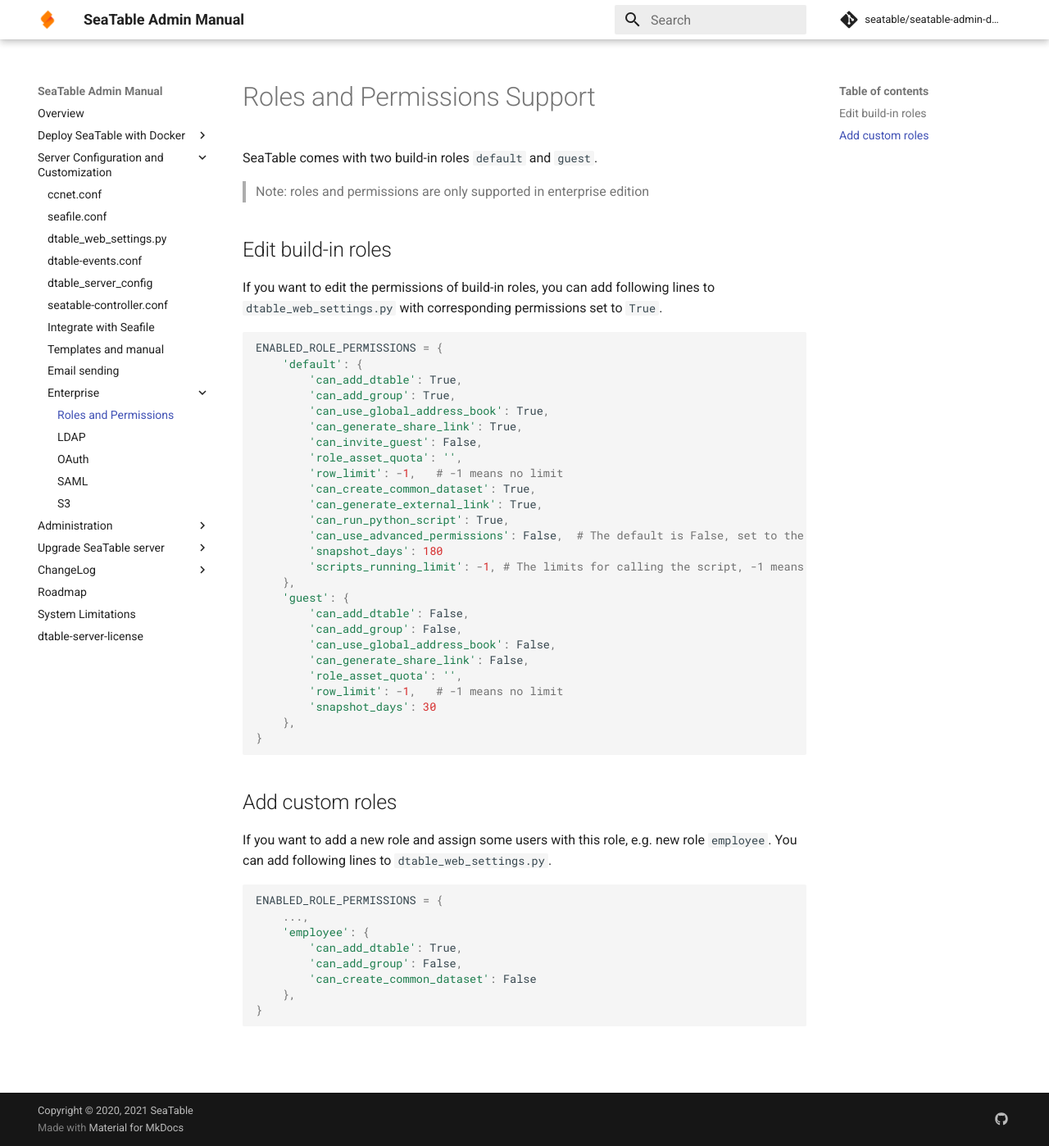
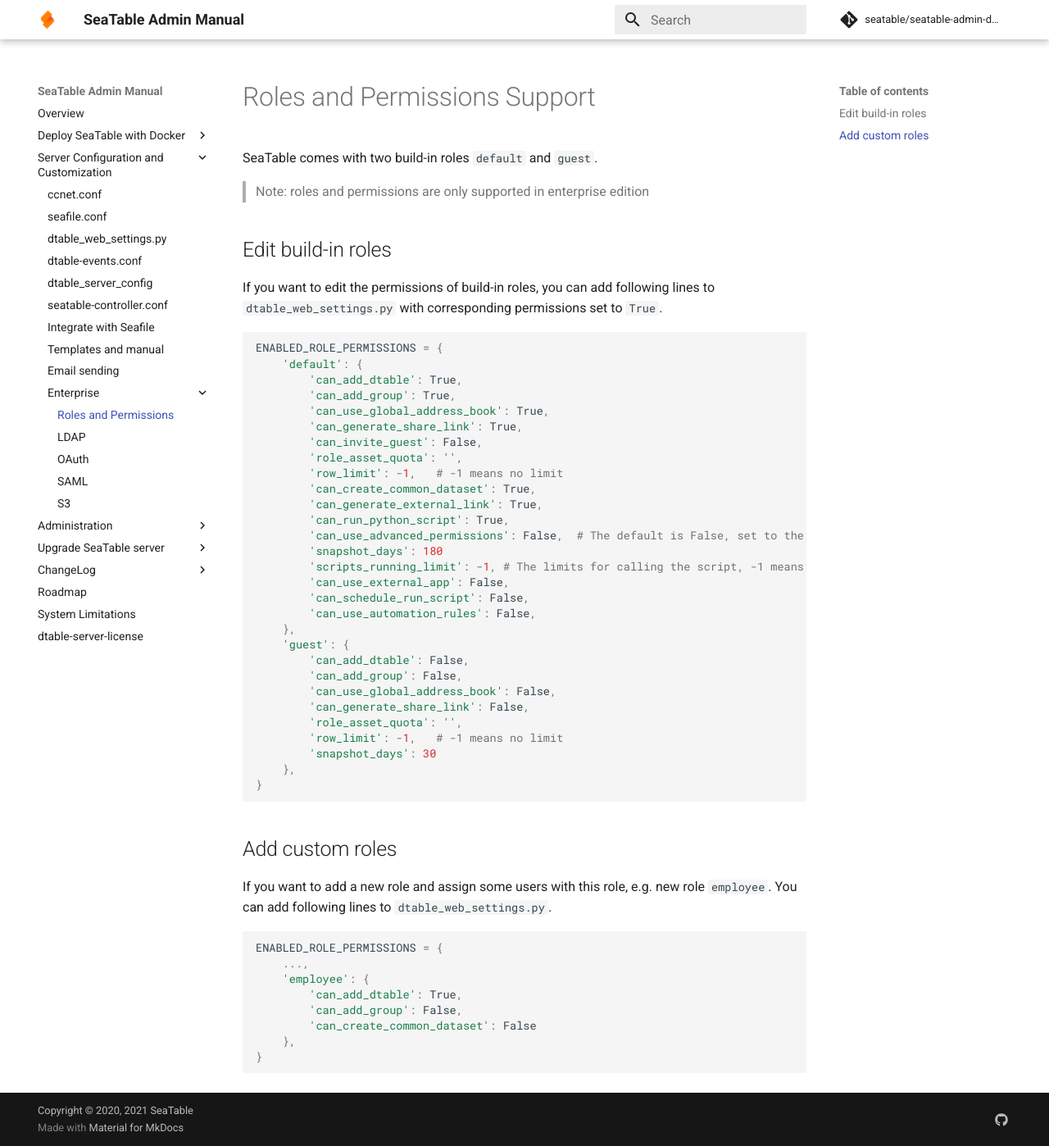
Before and after one commit to seatable/seatable-admin-docs, an MkDocs documentation site: the page built from manual/config/enterprise/roles_permissions.md, in a window 1280 px wide and 1398 px high. Shown: the whole window at 82% size. Built offline with MkDocs 1.6.1 and Material for MkDocs 9.7.7, drawn with Linux system fonts in a browser that asks for light colours; comment, search, counter and statistics services are not loaded.

Commit message:
update roles_permissions

```diff
--- a/manual/config/enterprise/roles_permissions.md
+++ b/manual/config/enterprise/roles_permissions.md
@@ -24,6 +24,9 @@
         'can_use_advanced_permissions': False,  # The default is False, set to the True to enable advanced permissions, such as view sharing and column permissions
         'snapshot_days': 180
         'scripts_running_limit': -1, # The limits for calling the script, -1 means no limit
+        'can_use_external_app': False,
+        'can_schedule_run_script': False,
+        'can_use_automation_rules': False,
     },
     'guest': {
         'can_add_dtable': False,
```
